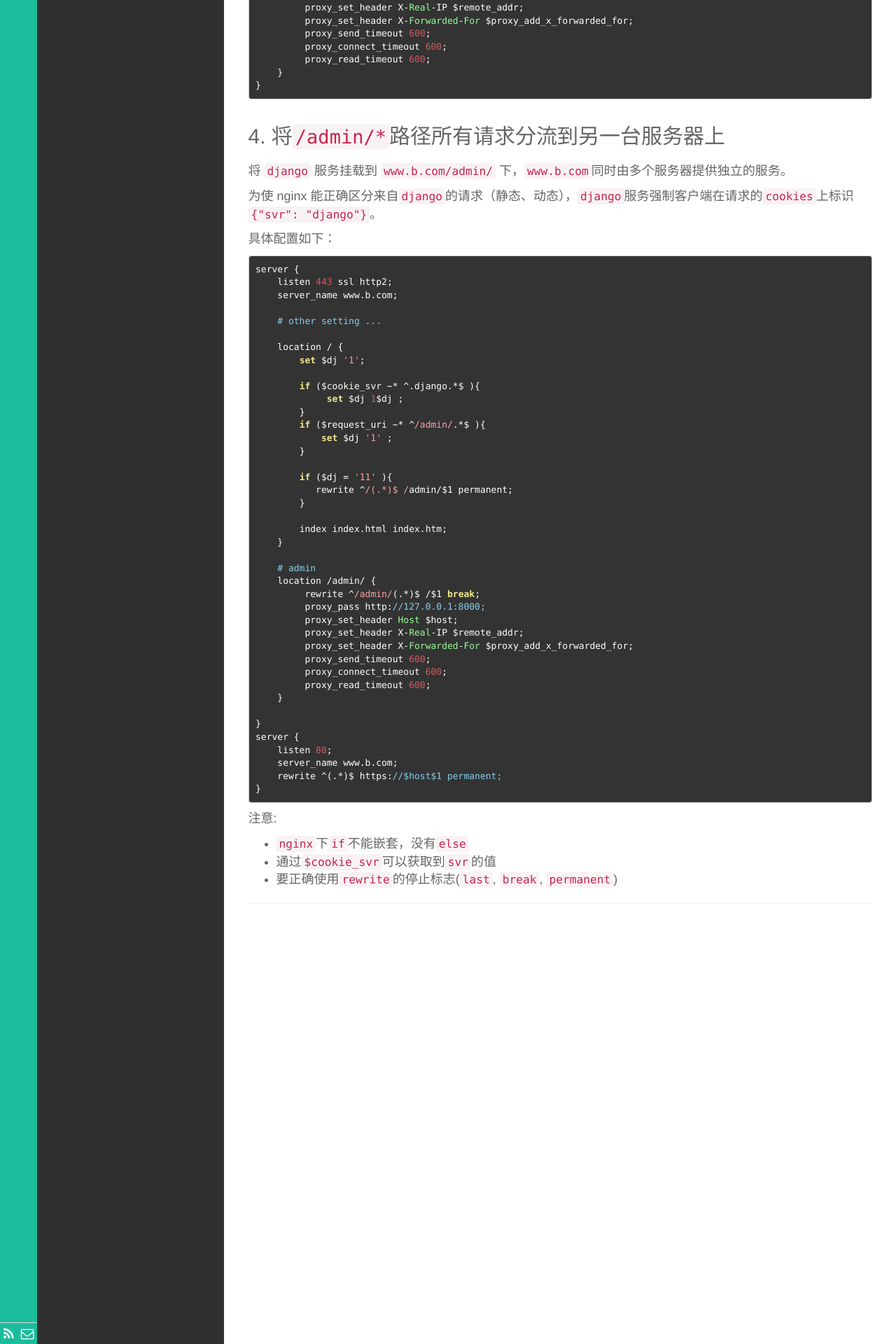
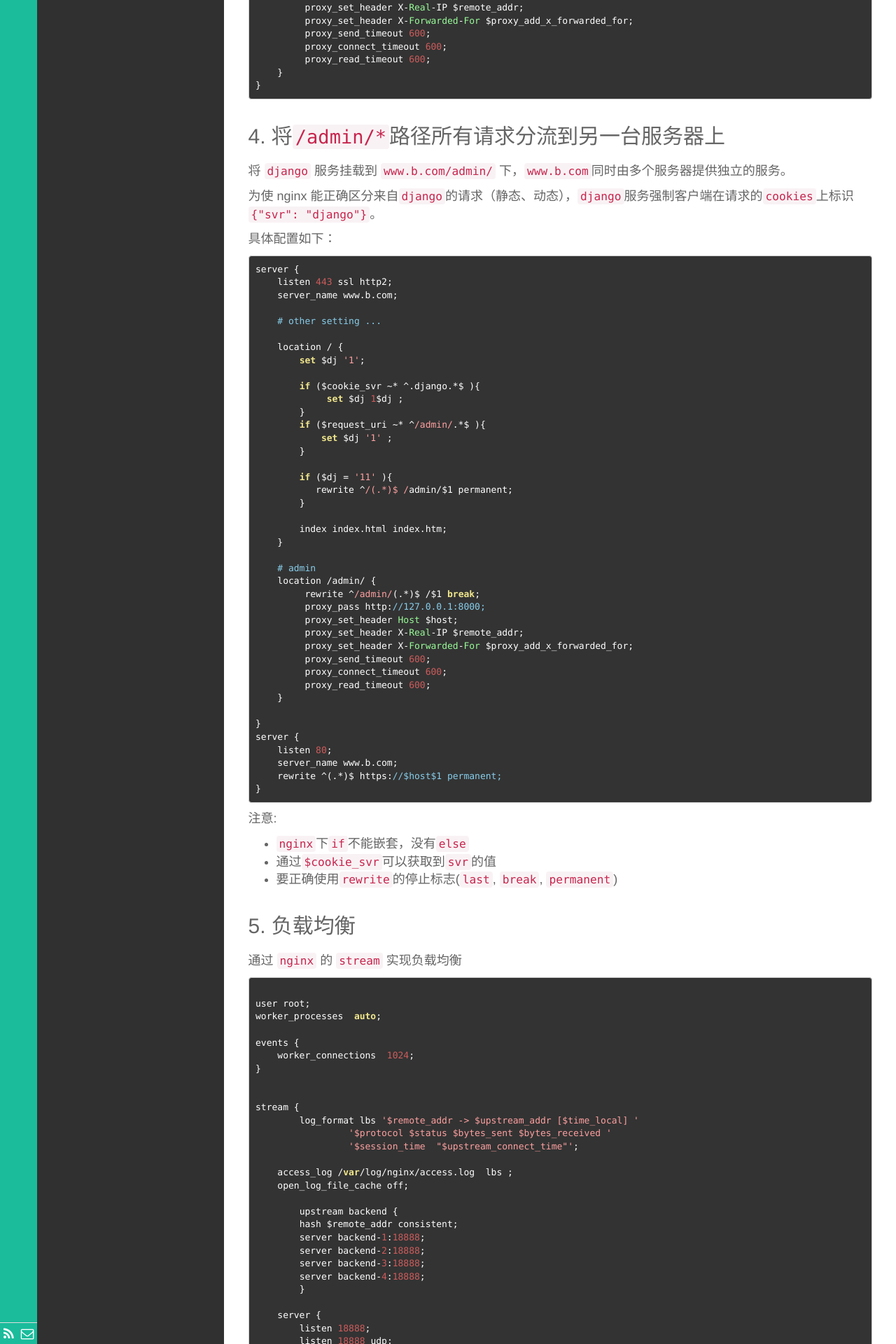
Before and after one commit to fengrk/frkhit.github.io, a Jekyll site: the page built from _posts/blog/2019-06-13-nginx_setting.md, in a window 1280 px wide. Shown: the part 3080-5000 px from the top of the page at 70% size. Built offline with Jekyll 4.4.1, drawn with Linux system fonts in a browser that asks for light colours.

Commit message:
update post: nginx 笔记

````diff
--- a/_posts/blog/2019-06-13-nginx_setting.md
+++ b/_posts/blog/2019-06-13-nginx_setting.md
@@ -230,3 +230,42 @@ server {
 - `nginx`下`if`不能嵌套，没有`else`
 - 通过`$cookie_svr`可以获取到`svr`的值
 - 要正确使用`rewrite`的停止标志(`last`, `break`, `permanent`)
+
+
+## 5. 负载均衡
+
+通过 `nginx` 的 `stream` 实现负载均衡
+
+```
+
+user root;
+worker_processes  auto;
+
+events {
+    worker_connections  1024;
+}
+
+
+stream {
+	log_format lbs '$remote_addr -> $upstream_addr [$time_local] '
+                 '$protocol $status $bytes_sent $bytes_received '
+                 '$session_time  "$upstream_connect_time"';
+
+    access_log /var/log/nginx/access.log  lbs ;
+    open_log_file_cache off;
+
+	upstream backend {
+        hash $remote_addr consistent;
+        server backend-1:18888;
+        server backend-2:18888;
+        server backend-3:18888;
+        server backend-4:18888;
+	}
+
+    server {
+        listen 18888;
+        listen 18888 udp;
+
+		proxy_pass backend;
+    }
+```
````
